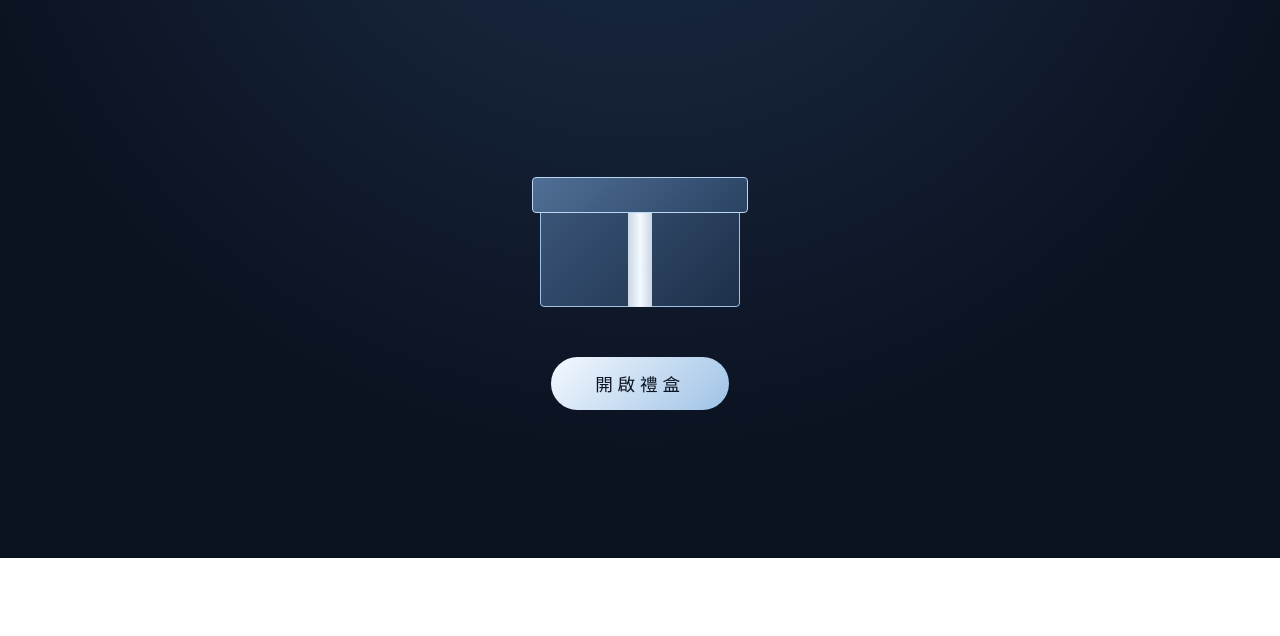
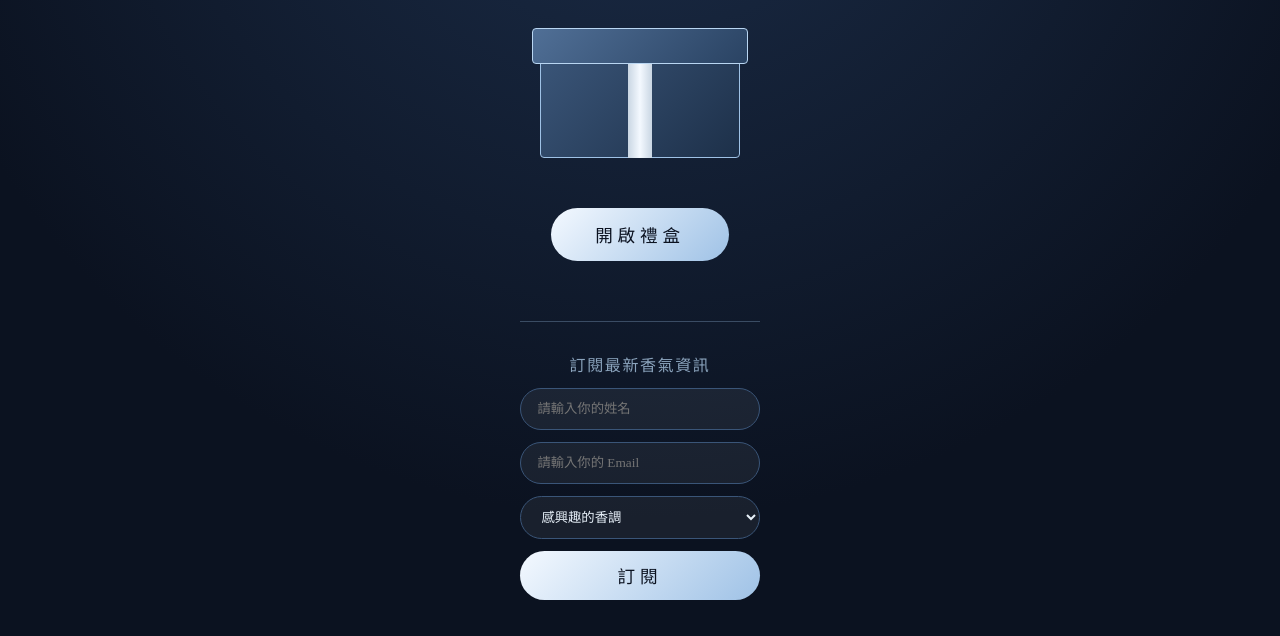
Before and after one commit to galaxy-998/perfume-Drawing-lots, a plain HTML site: page index.html in a window 1280 px wide. Shown: the part 242-878 px from the top of the page. Before the commit the page ends 800 px from the top, so only its background shows below. Drawn offline with Linux system fonts and the light colour scheme.

Commit message:
Add files via upload

```diff
--- a/index.html
+++ b/index.html
@@ -25,6 +25,23 @@
     </div>
 
     <button id="drawBtn">開啟禮盒</button>
+
+    <!-- 訂閱表單 -->
+    <form id="subscribeForm" class="subscribe">
+      <p>訂閱最新香氣資訊</p>
+      <input type="text" id="name" placeholder="請輸入你的姓名" required>
+      <input type="email" id="email" placeholder="請輸入你的 Email" required>
+      <select id="scent" required>
+        <option value="" disabled selected>感興趣的香調</option>
+        <option>木質調</option>
+        <option>花香調</option>
+        <option>柑橘調</option>
+        <option>東方調</option>
+        <option>清新調</option>
+      </select>
+      <button type="submit">訂閱</button>
+      <p id="message" class="message"></p>
+    </form>
   </main>
 
   <script src="script.js"></script>
--- a/script.js
+++ b/script.js
@@ -41,3 +41,29 @@ drawBtn.addEventListener("click", function () {
     drawBtn.textContent = "再抽一次";
   }, 3900);
 });
+
+// ===== 訂閱表單 =====
+const form = document.getElementById("subscribeForm");
+const nameInput = document.getElementById("name");
+const emailInput = document.getElementById("email");
+const scentInput = document.getElementById("scent");
+const message = document.getElementById("message");
+
+form.addEventListener("submit", function (event) {
+  // 阻止表單預設的換頁動作
+  event.preventDefault();
+
+  // 把訂閱者存在這台瀏覽器裡（沒有後端，所以只存本機）
+  const list = JSON.parse(localStorage.getItem("subscribers") || "[]");
+  const email = emailInput.value.trim();
+
+  if (list.some(function (item) { return item.email === email; })) {
+    message.textContent = "這個 Email 已經訂閱過囉";
+  } else {
+    // 每位訂閱者存成一筆：姓名、Email、感興趣的香調
+    list.push({ name: nameInput.value.trim(), email: email, scent: scentInput.value });
+    localStorage.setItem("subscribers", JSON.stringify(list));
+    message.textContent = "訂閱成功，感謝你的支持";
+  }
+  form.reset();
+});
--- a/style.css
+++ b/style.css
@@ -186,3 +186,52 @@ button:disabled {
   opacity: 0.5;
   cursor: wait;
 }
+
+/* ===== 訂閱表單 ===== */
+.subscribe {
+  max-width: 380px;
+  margin: 60px auto 0;
+  padding-top: 30px;
+  border-top: 1px solid rgba(159, 194, 230, 0.3);
+  color: #8ba4bd;
+  letter-spacing: 0.1rem;
+}
+
+/* 欄位由上往下排 */
+.subscribe {
+  display: flex;
+  flex-direction: column;
+  gap: 12px;
+}
+
+.subscribe input,
+.subscribe select {
+  width: 100%;
+  padding: 12px 16px;
+  font-family: inherit;
+  color: #e8f1fa;
+  background: rgba(255, 255, 255, 0.06);
+  border: 1px solid #3a5578;
+  border-radius: 30px;
+  outline: none;
+}
+
+/* 下拉選單展開後的選項用深色字，避免白底看不到 */
+.subscribe select option {
+  color: #0b1220;
+}
+
+.subscribe input:focus,
+.subscribe select:focus {
+  border-color: #9fc2e6;
+}
+
+.subscribe button {
+  padding: 12px 24px;
+  letter-spacing: 0.3rem;
+}
+
+.message {
+  min-height: 1.5em;
+  color: #b9d6f2;
+}
```
